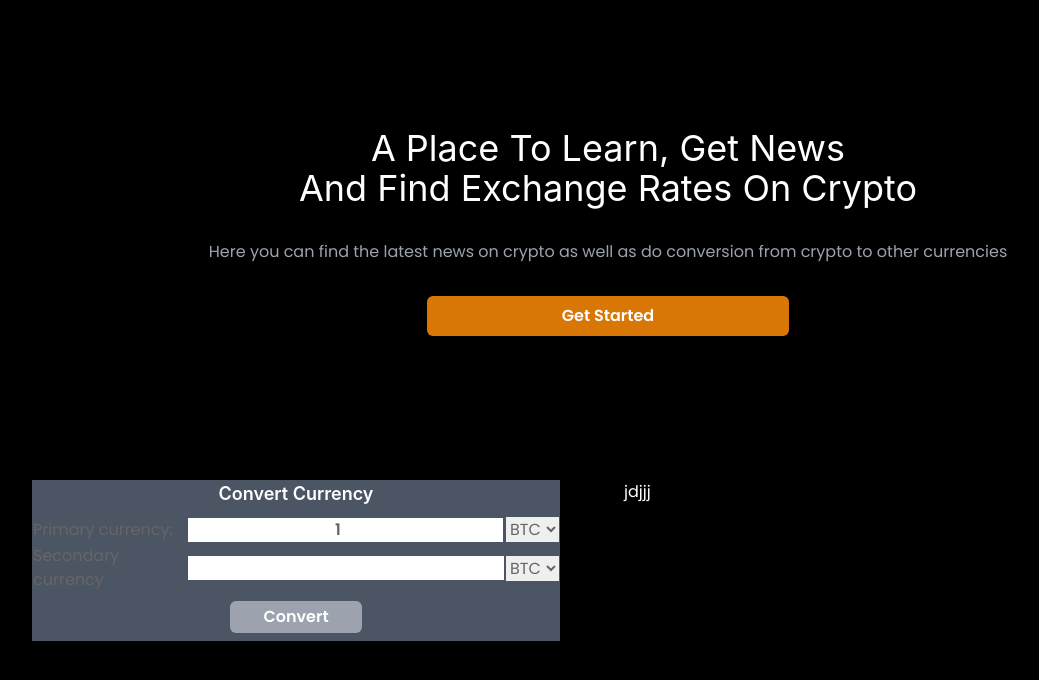
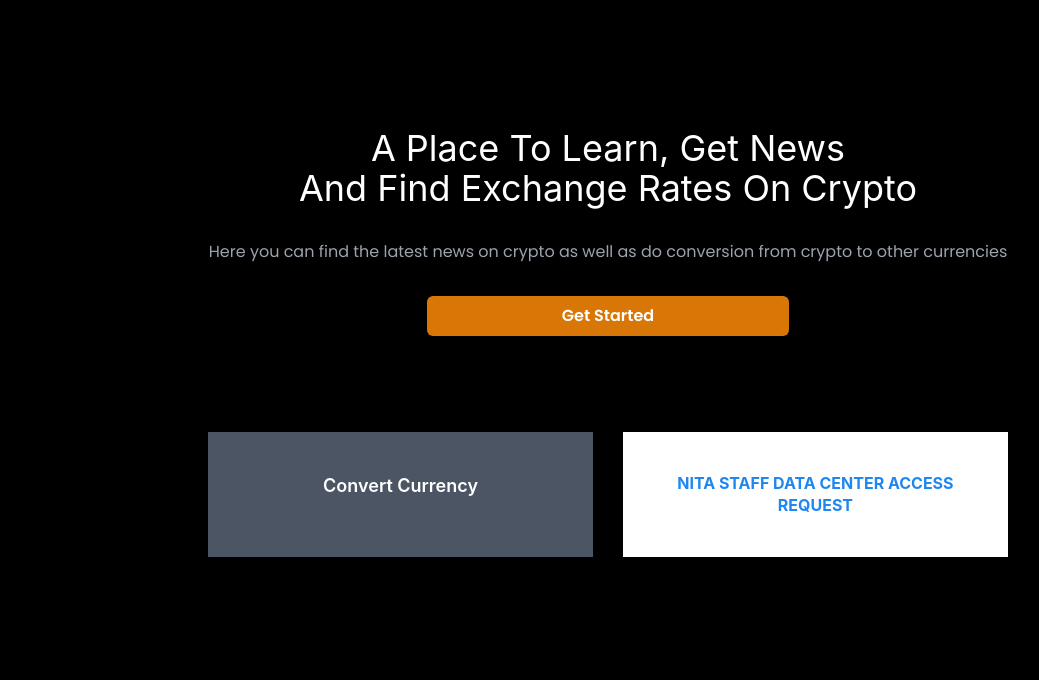
Before and after one commit to JaySwithin/crypto-web, a React (Create React App) app: page / in a window 1280 px wide. Shown: the top 680 px of the page, without its empty margins (32-1071 px from the left). Built offline with nearby package versions, Linux system fonts and the light colour scheme; the HTML template or start-up script is replaced by a standard one.

Commit message:
Minor progress

```diff
--- a/src/components/Display.js
+++ b/src/components/Display.js
@@ -10,64 +10,91 @@ function Display() {
   console.log(amount);
 
   return (
-    <div className="p-8">
-      <div className="mt-4 grid md:grid-cols-2 gap-8">
-        <div className="lg:px-8">
-          <div className="uk-card uk-card-default bg-gray-600">
-            <h2 className="text-center text-lg font-semibold text-white mb-2">Convert Currency</h2>
-            <table>
-              <tbody>
-                <tr>
-                  <td>Primary currency: </td>
-                  <td>
-                    <input className="text-center font-semibold"
-                      type="number"
-                      name="primary-currency"
-                      value={amount}
-                      onChange={(e) => setAmount(e.target.value)}
-                    />
-                  </td>
-                  <td>
-                     <select
-                      value={primaryValue}
-                      name="primary-option"
-                      className="primary-options"
-                      onChange={(e) => setPrimaryValue(e.target.value)}
-                      >
-                        {currencies.map((currency, _index) => (<option key={_index}> {currency} </option>))}
-                     </select>
-                  </td>
-                </tr>
+    // <div className="p-8">
+    //   <div className="mt-4 grid md:grid-cols-2 gap-8">
+    //     <div className="lg:px-8">
+    //       <div className="uk-card uk-card-default bg-gray-600">
+    //         <h2 className="text-center text-lg font-semibold text-white mb-2">Convert Currency</h2>
+    //         <table>
+    //           <tbody>
+    //             <tr>
+    //               <td>Primary currency: </td>
+    //               <td>
+    //                 <input className="text-center font-semibold"
+    //                   type="number"
+    //                   name="primary-currency"
+    //                   value={amount}
+    //                   onChange={(e) => setAmount(e.target.value)}
+    //                 />
+    //               </td>
+    //               <td>
+    //                  <select
+    //                   value={primaryValue}
+    //                   name="primary-option"
+    //                   className="primary-options"
+    //                   onChange={(e) => setPrimaryValue(e.target.value)}
+    //                   >
+    //                     {currencies.map((currency, _index) => (<option key={_index}> {currency} </option>))}
+    //                  </select>
+    //               </td>
+    //             </tr>
 
-                <tr>
-                  <td>Secondary currency</td>
-                  <td>
-                    <input
-                      type="number"
-                      name="secondary-currency"
-                      value={""}
-                    />
-                  </td>
-                  <td>
-                     <select
-                      value={secondaryValue}
-                      name="secondary-option"
-                      className="secondary-option"
-                      onChange={(e) => setSecondaryValue(e.target.value)}
-                      >
-                        {currencies.map((currency, _index) => (<option key={_index}> {currency} </option>))}
-                     </select>
-                  </td>
-                </tr>
-              </tbody>
-            </table>
-            <div className="flex justify-center">
-              <button className="w-1/3 lg:w-1/4 h-8 rounded-md bg-gray-400 text-white font-semibold mt-2 mb-2" type="button">Convert</button>
+    //             <tr>
+    //               <td>Secondary currency</td>
+    //               <td>
+    //                 <input
+    //                   type="number"
+    //                   name="secondary-currency"
+    //                   value={""}
+    //                 />
+    //               </td>
+    //               <td>
+    //                  <select
+    //                   value={secondaryValue}
+    //                   name="secondary-option"
+    //                   className="secondary-option"
+    //                   onChange={(e) => setSecondaryValue(e.target.value)}
+    //                   >
+    //                     {currencies.map((currency, _index) => (<option key={_index}> {currency} </option>))}
+    //                  </select>
+    //               </td>
+    //             </tr>
+    //           </tbody>
+    //         </table>
+    //         <div className="flex justify-center">
+    //           <button className="w-1/3 lg:w-1/4 h-8 rounded-md bg-gray-400 text-white font-semibold mt-2 mb-2" type="button">Convert</button>
+    //         </div>
+    //       </div>
+    //     </div>
+    //     <div>
+    //       <p className="text-white">jdjjj</p>
+    //     </div>
+    //   </div>
+    // </div>
+
+    <div className="uk-container uk-margin-bottom">
+      <div className="uk-card-first-push-up uk-margin-negative-top">
+        <div className="uk-width-2-3@l uk-width-1-1@s uk-width-1-1@m uk-margin-auto">
+          <div className="uk-grid uk-grid-medium uk-grid-match uk-child-width-1-1@s uk-child-width-1-2@m uk-child-width-1-2@l">
+            <div uk-scrollspy="cls: uk-animation-slide-left; repeat: true">
+              <div class="uk-card uk-card-body uk-card-padding-responsive uk-card-default bg-gray-600">
+                <div class="uk-text-center">
+                  <h3 class="text-center text-lg font-semibold text-white">Convert Currency</h3>
+
+                </div>
+              </div>
             </div>
+            <div uk-scrollspy="cls: uk-animation-slide-right; repeat: true">
+              <div class="uk-card uk-card-body uk-card-padding-responsive uk-card-default uk-card-hover">
+                <div class="uk-text-center">
+                  <h3 class="uk-text-muted uk-text-bold uk-text-primary">NITA STAFF DATA CENTER ACCESS REQUEST</h3>
+
+                </div>
+              </div>
+            </div>
+
+
           </div>
-        </div>
-        <div>
-          <p className="text-white">jdjjj</p>
         </div>
       </div>
     </div>
```
